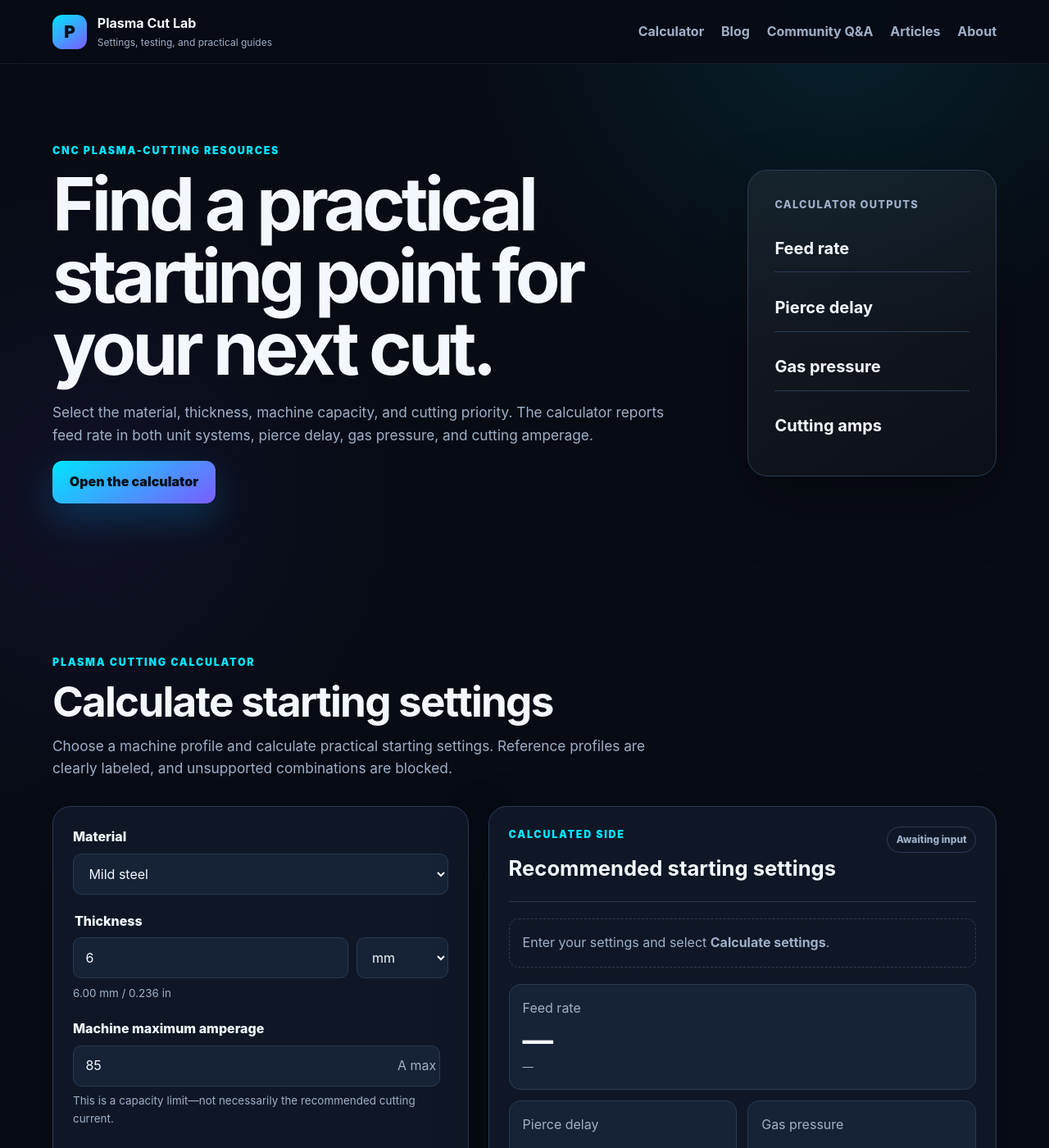
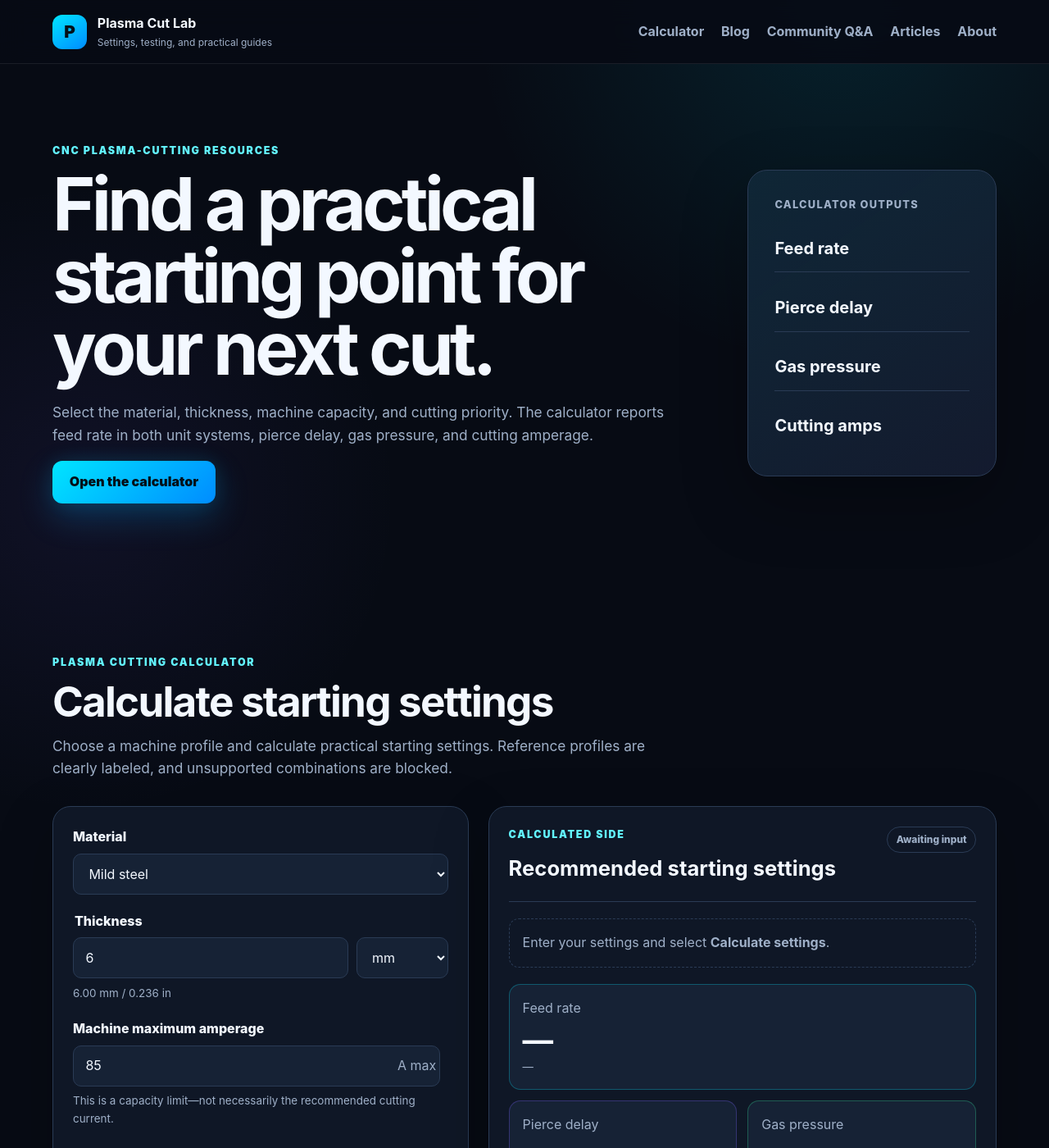
Before and after one commit to steelknightcnc-cmd/plasma-cutting-blog, a Jekyll site: the page index.html, which Jekyll copies as it is, in a window 1280 px wide and 1400 px high. Shown: the whole window at 82% size. Built offline with Jekyll 4.4.1, drawn with Linux system fonts in a browser that asks for light colours.

Commit message:
Add files via upload
Add multicolor futuristic page identities

```diff
--- a/_layouts/default.html
+++ b/_layouts/default.html
@@ -5,7 +5,7 @@
   <meta name="viewport" content="width=device-width, initial-scale=1">
   <meta name="description" content="{{ page.description | default: site.description | escape }}">
   <title>{% if page.title %}{{ page.title | escape }} | {% endif %}{{ site.title }}</title>
-  <link rel="stylesheet" href="{{ '/styles.css?v=15.0' | relative_url }}">
+  <link rel="stylesheet" href="{{ '/styles.css?v=16.0' | relative_url }}">
 </head>
 <body class="{{ page.body_class | default: 'article-page' }}">
   <header class="site-header">
--- a/community.html
+++ b/community.html
@@ -9,7 +9,7 @@
   <meta name="viewport" content="width=device-width, initial-scale=1">
   <meta name="description" content="Ask and answer practical CNC, plasma cutting, milling, motion-control, electronics, and fabrication questions.">
   <title>CNC Community Q&amp;A | Plasma Cut Lab</title>
-  <link rel="stylesheet" href="/plasma-cutting-blog/styles.css?v=15.0">
+  <link rel="stylesheet" href="/plasma-cutting-blog/styles.css?v=16.0">
 
 <style>
   #question-body {
--- a/index.html
+++ b/index.html
@@ -5,7 +5,7 @@
   <meta name="viewport" content="width=device-width, initial-scale=1">
   <meta name="description" content="Plasma cutting calculator and practical CNC plasma-cutting articles.">
   <title>Plasma Cut Lab | Cutting Calculator</title>
-  <link rel="stylesheet" href="styles.css?v=15.0">
+  <link rel="stylesheet" href="styles.css?v=16.0">
   <script src="cut-chart-data.js?v=3" defer></script>
   <script src="supabase-config.js?v=5.0" defer></script>
   <script src="app.js?v=5.0" defer></script>
--- a/styles.css
+++ b/styles.css
@@ -1444,3 +1444,168 @@
 .community-guidelines-content section{margin-bottom:2.5rem}.sr-only{position:absolute;width:1px;height:1px;overflow:hidden;clip:rect(0,0,0,0);white-space:nowrap}
 @media(max-width:820px){.community-hero,.community-auth-card{grid-template-columns:1fr}.community-section-heading{align-items:flex-start;flex-direction:column}.community-search{width:100%}}
 @media(max-width:600px){.community-main{width:min(94vw,var(--max-width));padding-top:3.5rem}.community-inline-form{grid-template-columns:1fr}.community-user-panel,.question-detail-header,.community-answer-card header,.question-card-meta{align-items:flex-start;flex-direction:column}.question-submit{width:100%}}
+
+/* Futuristic multicolor identity v1.6 */
+
+/* Homepage and calculator: electric cyan + plasma blue */
+body:not(.article-page):not(.community-page) {
+  --accent: #00e5ff;
+  --accent-strong: #008cff;
+  --accent-glow: #00a8ff;
+}
+
+body:not(.article-page):not(.community-page) .eyebrow {
+  color: #62f4ff;
+}
+
+body:not(.article-page):not(.community-page) .primary-link,
+body:not(.article-page):not(.community-page) .calculate-button {
+  background: linear-gradient(135deg, #00e5ff 0%, #008cff 100%);
+  box-shadow:
+    0 16px 42px rgba(0, 168, 255, 0.24),
+    0 0 24px rgba(0, 229, 255, 0.10);
+}
+
+body:not(.article-page):not(.community-page) .hero-card {
+  background:
+    linear-gradient(145deg, rgba(0, 229, 255, 0.07), rgba(124, 92, 255, 0.035)),
+    var(--surface);
+}
+
+/* Blog and article pages: neon violet + cyan */
+body.article-page {
+  --accent: #a78bfa;
+  --accent-strong: #6d5dfc;
+  --accent-glow: #8b5cf6;
+  background:
+    radial-gradient(circle at 86% 0%, rgba(124, 92, 255, 0.16), transparent 30rem),
+    radial-gradient(circle at 8% 18%, rgba(0, 229, 255, 0.07), transparent 24rem),
+    var(--background);
+}
+
+body.article-page .brand-mark {
+  background: linear-gradient(145deg, #00e5ff, #7c5cff);
+}
+
+body.article-page .eyebrow,
+body.article-page .blog-post-card > a > span,
+body.article-page .article-card-category {
+  color: #bca8ff;
+}
+
+body.article-page .primary-link,
+body.article-page .calculate-button {
+  background: linear-gradient(135deg, #a78bfa 0%, #6d5dfc 100%);
+  color: #f8f7ff;
+  box-shadow:
+    0 16px 42px rgba(109, 93, 252, 0.25),
+    0 0 24px rgba(167, 139, 250, 0.10);
+}
+
+body.article-page .article-callout,
+body.article-page .article-cta,
+body.article-page .article-calculator-link {
+  border-color: rgba(167, 139, 250, 0.46);
+  background:
+    linear-gradient(135deg, rgba(124, 92, 255, 0.13), rgba(0, 229, 255, 0.035));
+}
+
+body.article-page .read-link,
+body.article-page .article-footer-nav a,
+body.article-page .blog-post-meta strong {
+  color: #69e9ff;
+}
+
+/* Community Q&A: teal + blue-violet */
+body.community-page {
+  --accent: #2dd4bf;
+  --accent-strong: #248cff;
+  --accent-glow: #14b8a6;
+  background:
+    radial-gradient(circle at 84% 0%, rgba(45, 212, 191, 0.14), transparent 30rem),
+    radial-gradient(circle at 8% 18%, rgba(124, 92, 255, 0.09), transparent 24rem),
+    var(--background);
+}
+
+body.community-page .brand-mark {
+  background: linear-gradient(145deg, #2dd4bf, #7c5cff);
+}
+
+body.community-page .eyebrow {
+  color: #77f4df;
+}
+
+body.community-page .calculate-button {
+  background: linear-gradient(135deg, #2dd4bf 0%, #248cff 100%);
+  box-shadow:
+    0 16px 42px rgba(36, 140, 255, 0.22),
+    0 0 24px rgba(45, 212, 191, 0.10);
+}
+
+body.community-page .community-guideline-card {
+  background:
+    linear-gradient(145deg, rgba(124, 92, 255, 0.10), rgba(45, 212, 191, 0.045)),
+    var(--surface);
+}
+
+body.community-page .community-auth-card {
+  border-color: rgba(45, 212, 191, 0.28);
+}
+
+body.community-page .ask-question-card {
+  border-color: rgba(36, 140, 255, 0.30);
+}
+
+body.community-page .community-browser {
+  border-color: rgba(124, 92, 255, 0.30);
+}
+
+body.community-page .question-card {
+  background:
+    linear-gradient(145deg, rgba(36, 140, 255, 0.045), rgba(124, 92, 255, 0.035)),
+    var(--surface-2);
+}
+
+body.community-page .question-status {
+  color: #36f1a3;
+  border-color: rgba(54, 241, 163, 0.44);
+}
+
+/* Shared variation */
+.metric:nth-child(1) {
+  border-color: rgba(0, 229, 255, 0.28);
+}
+
+.metric:nth-child(2) {
+  border-color: rgba(124, 92, 255, 0.30);
+}
+
+.metric:nth-child(3) {
+  border-color: rgba(54, 241, 163, 0.28);
+}
+
+.metric:nth-child(4) {
+  border-color: rgba(255, 209, 102, 0.30);
+}
+
+.vote-button:first-child.selected {
+  border-color: #36f1a3;
+  background: rgba(54, 241, 163, 0.10);
+  box-shadow: inset 0 0 0 1px #36f1a3;
+}
+
+.vote-button:last-child.selected {
+  border-color: #ff5c7a;
+  background: rgba(255, 92, 122, 0.10);
+  box-shadow: inset 0 0 0 1px #ff5c7a;
+}
+
+.site-header nav a:nth-child(2):hover,
+.site-header nav a:nth-child(2):focus-visible {
+  color: #bca8ff;
+}
+
+.site-header nav a:nth-child(3):hover,
+.site-header nav a:nth-child(3):focus-visible {
+  color: #77f4df;
+}
```
